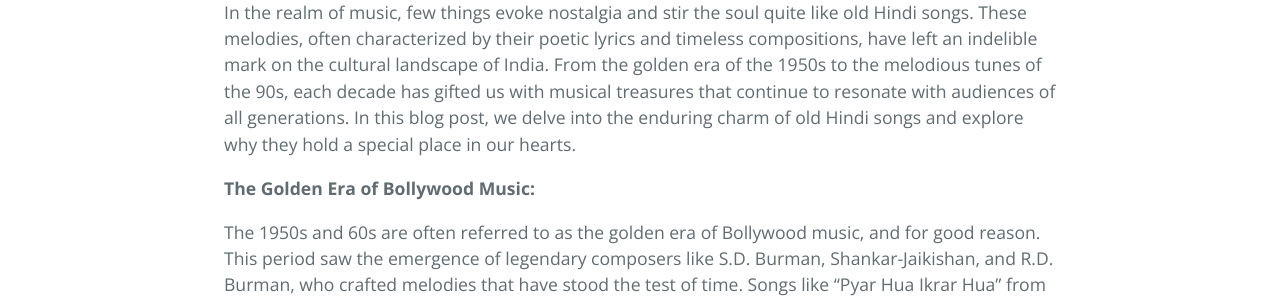
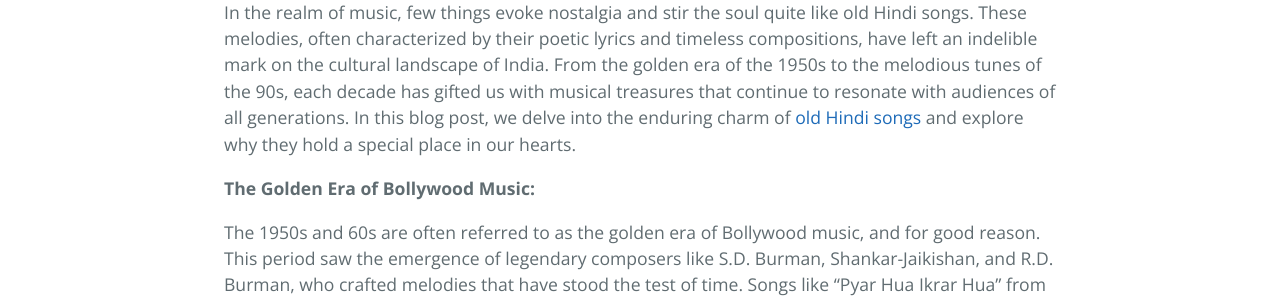
Before and after one commit to oldhindisongs/oldhindisongs.github.io, a Jekyll site: the page built from index.md, in a window 1280 px wide. Shown: the part 416-716 px from the top of the page. Built offline with Jekyll 4.4.1, drawn with Linux system fonts in a browser that asks for light colours; part of the change alters nothing that is shown.

```diff
--- a/index.md
+++ b/index.md
@@ -3,7 +3,7 @@ layout: default
 ---
 
 
-In the realm of music, few things evoke nostalgia and stir the soul quite like old Hindi songs. These melodies, often characterized by their poetic lyrics and timeless compositions, have left an indelible mark on the cultural landscape of India. From the golden era of the 1950s to the melodious tunes of the 90s, each decade has gifted us with musical treasures that continue to resonate with audiences of all generations. In this blog post, we delve into the enduring charm of old Hindi songs and explore why they hold a special place in our hearts.
+In the realm of music, few things evoke nostalgia and stir the soul quite like old Hindi songs. These melodies, often characterized by their poetic lyrics and timeless compositions, have left an indelible mark on the cultural landscape of India. From the golden era of the 1950s to the melodious tunes of the 90s, each decade has gifted us with musical treasures that continue to resonate with audiences of all generations. In this blog post, we delve into the enduring charm of <a href="https://oldhindisongs.in/">old Hindi songs</a> and explore why they hold a special place in our hearts.
 
 <b>The Golden Era of Bollywood Music:</b>
 
```
